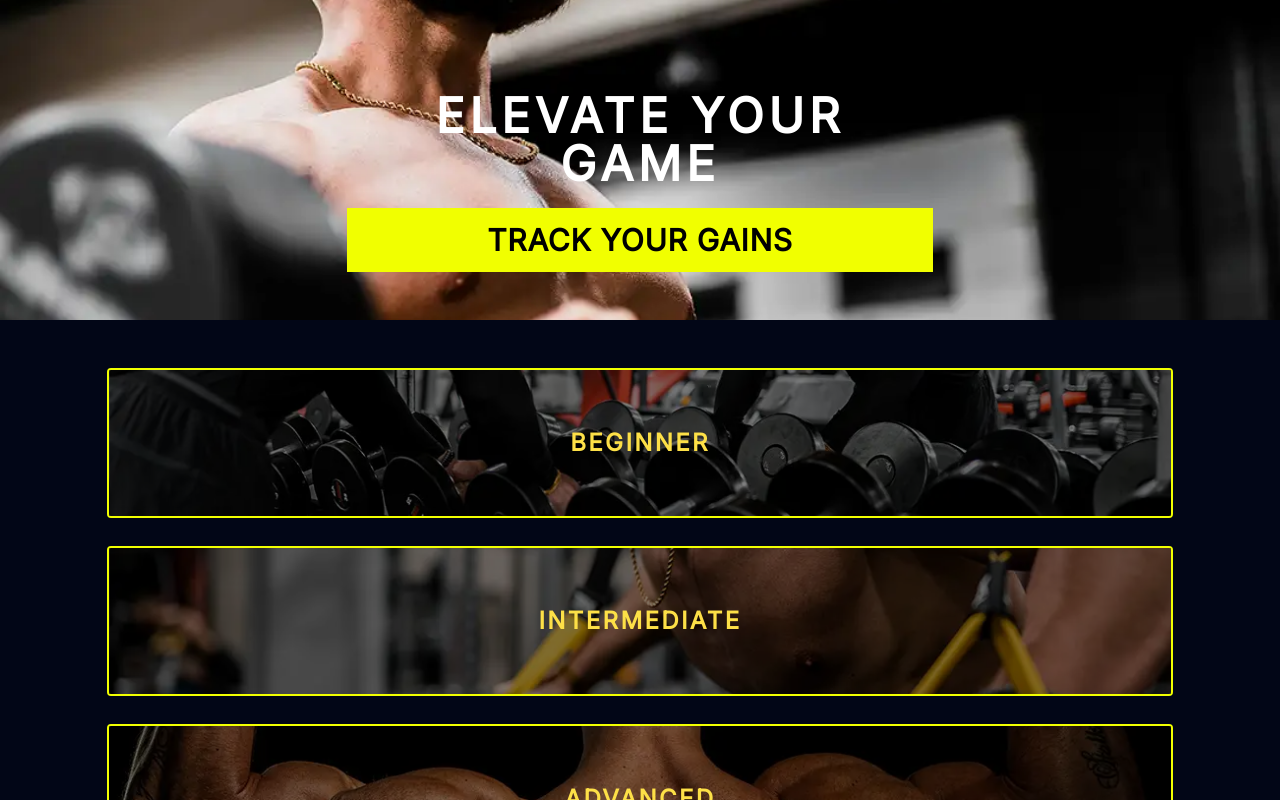
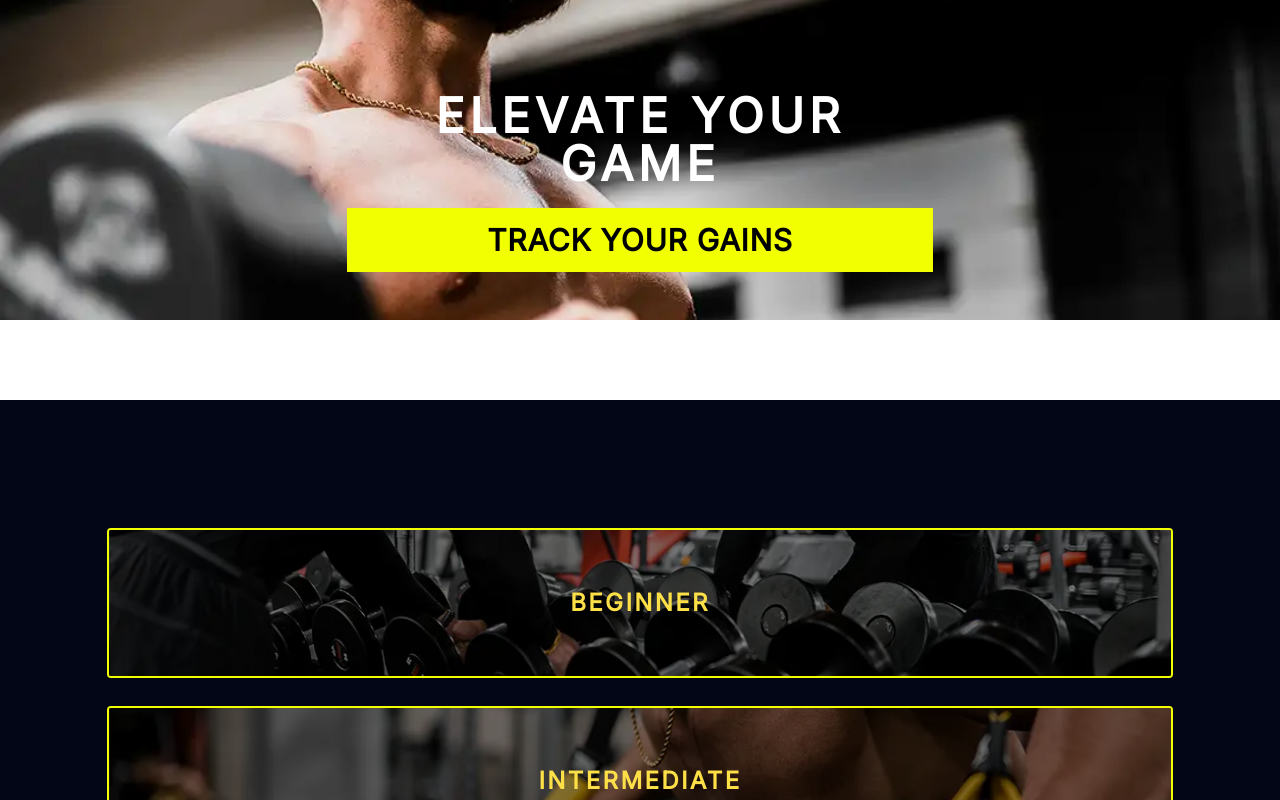
Before and after one commit to Carmelo85S/gain-track, a React (Vite) app: page /#/man-workout in a window 1280 px wide. Shown: the top 800 px of the page. Built offline with nearby package versions, Linux system fonts and the light colour scheme.

Commit message:
change in mt-[50vh] div experience component

```diff
--- a/src/pages/man-workout/ManWorkout.tsx
+++ b/src/pages/man-workout/ManWorkout.tsx
@@ -22,7 +22,7 @@ const ManWorkout = () => {
         </div>
       </div>
 
-      <div className="relative mt-[30vh] flex flex-col justify-center items-center z-0 gap-7 py-32 bg-slate-950">
+      <div className="relative mt-[50vh] flex flex-col justify-center items-center z-0 gap-7 py-32 bg-slate-950">
       <Experience
         onClick={() => navigate("/")}
         label={"Beginner"}
```
